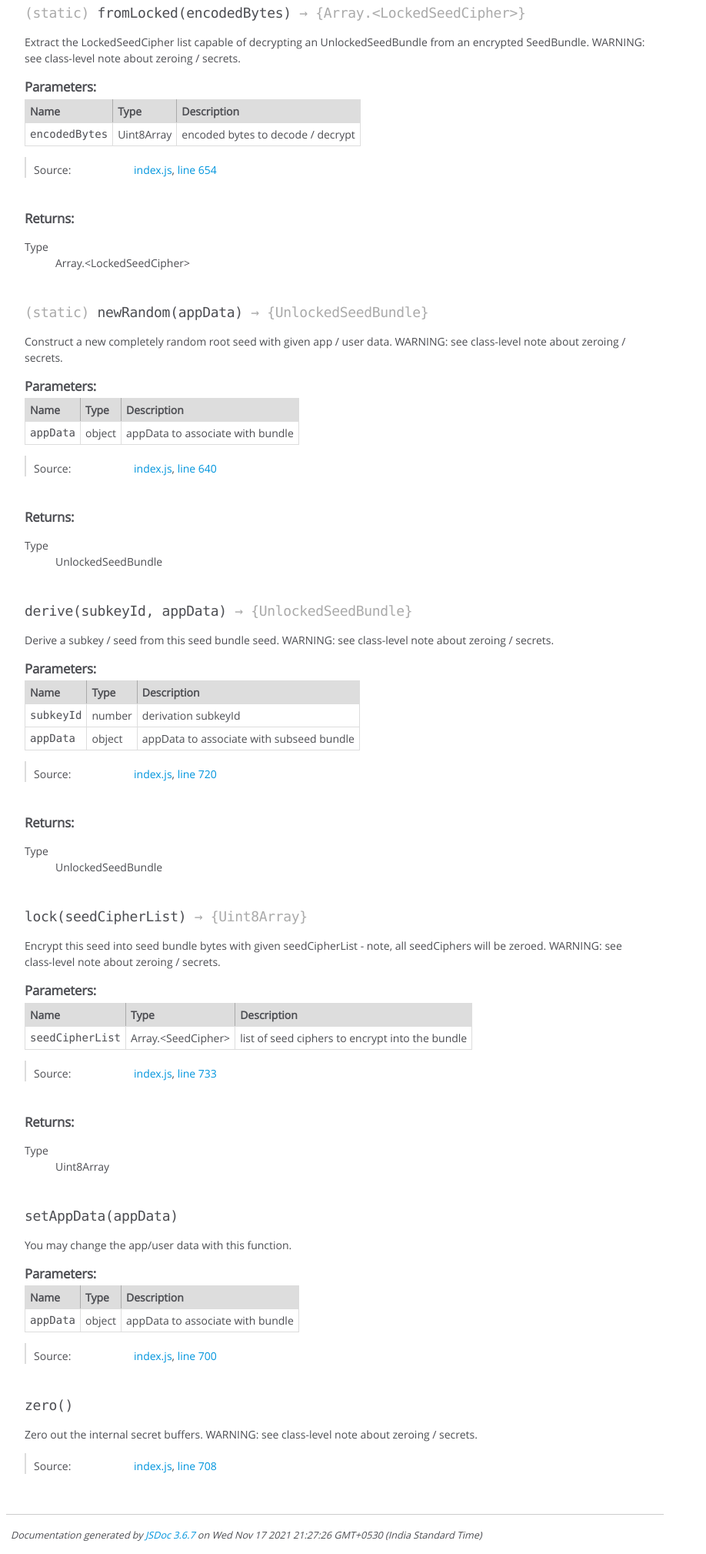
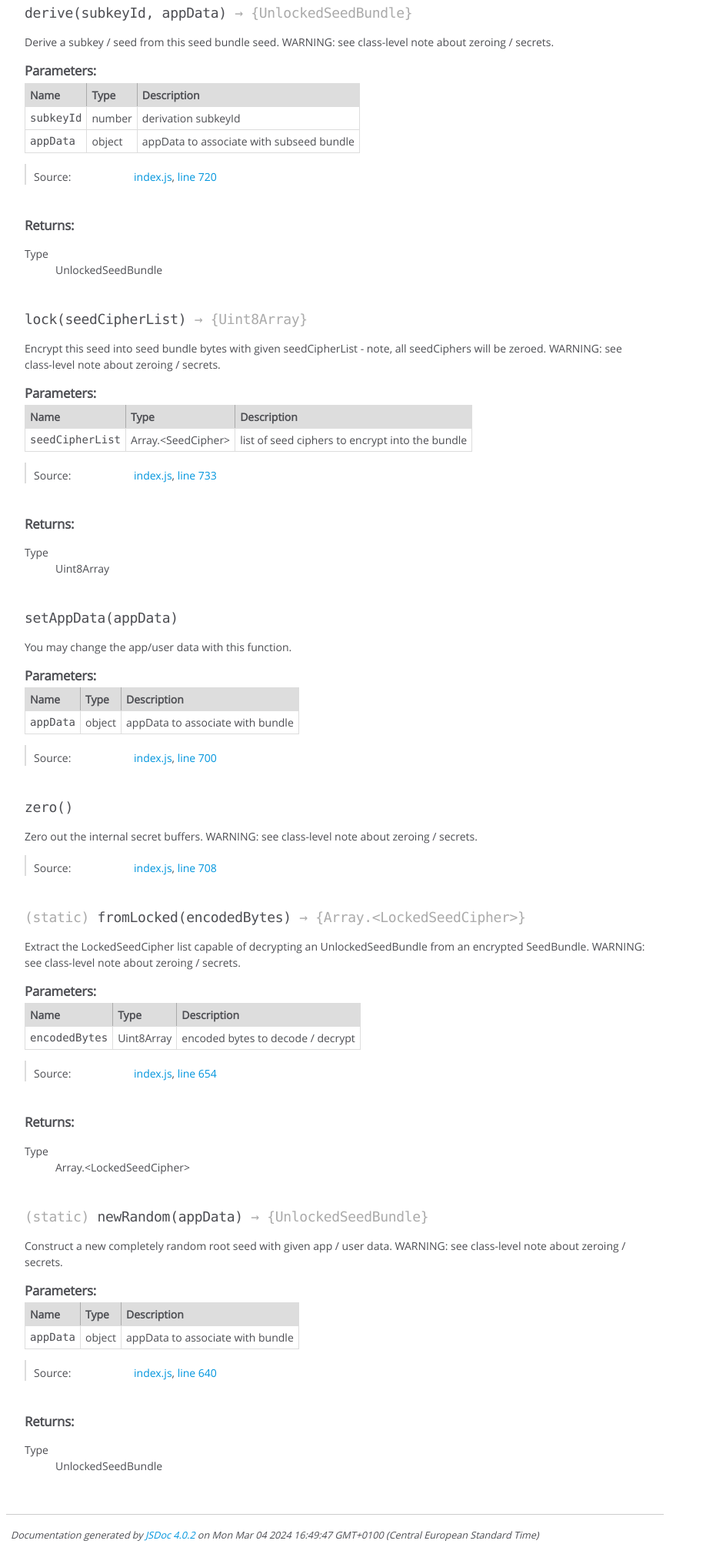
Before and after one commit to holochain/hcSeedBundle, a website: page docs/module-hcSeedBundle.UnlockedSeedBundle.html in a window 1280 px wide. Shown: the part 1233-3252 px from the top of the page at 77% size, without its empty margins (0-918 px from the left). Drawn offline with Linux system fonts and the light colour scheme.

Commit message:
Upgrade package

```diff
--- a/docs/module-hcSeedBundle.UnlockedSeedBundle.html
+++ b/docs/module-hcSeedBundle.UnlockedSeedBundle.html
@@ -377,319 +377,6 @@ WARNING: see class-level note about zeroing / secrets.
 
 
         <h3 class="subsection-title">Methods</h3>
-
-
-
-
-
-
-
-    <h4 class="name" id=".fromLocked"><span class="type-signature">(static) </span>fromLocked<span class="signature">(encodedBytes)</span><span class="type-signature"> &rarr; {Array.&lt;LockedSeedCipher>}</span></h4>
-
-
-
-
-
-
-<div class="description">
-    Extract the LockedSeedCipher list capable of decrypting
-an UnlockedSeedBundle from an encrypted SeedBundle.
-WARNING: see class-level note about zeroing / secrets.
-</div>
-
-
-
-
-
-
-
-
-
-    <h5>Parameters:</h5>
-
-
-<table class="params">
-    <thead>
-    <tr>
-
-        <th>Name</th>
-
-
-        <th>Type</th>
-
-
-
-
-
-        <th class="last">Description</th>
-    </tr>
-    </thead>
-
-    <tbody>
-
-
-        <tr>
-
-                <td class="name"><code>encodedBytes</code></td>
-
-
-            <td class="type">
-
-
-<span class="param-type">Uint8Array</span>
-
-
-
-            </td>
-
-
-
-
-
-            <td class="description last">encoded bytes to decode / decrypt</td>
-        </tr>
-
-
-    </tbody>
-</table>
-
-
-
-
-
-
-<dl class="details">
-
-
-
-
-
-
-
-
-
-
-
-
-
-
-
-
-
-
-
-
-
-
-
-
-
-
-    <dt class="tag-source">Source:</dt>
-    <dd class="tag-source"><ul class="dummy"><li>
-        <a href="index.js.html">index.js</a>, <a href="index.js.html#line654">line 654</a>
-    </li></ul></dd>
-
-
-
-
-
-
-
-</dl>
-
-
-
-
-
-
-
-
-
-
-
-
-
-
-
-<h5>Returns:</h5>
-
-
-
-
-<dl>
-    <dt>
-        Type
-    </dt>
-    <dd>
-
-<span class="param-type">Array.&lt;LockedSeedCipher></span>
-
-
-    </dd>
-</dl>
-
-
-
-
-
-
-
-
-
-
-
-
-
-    <h4 class="name" id=".newRandom"><span class="type-signature">(static) </span>newRandom<span class="signature">(appData)</span><span class="type-signature"> &rarr; {UnlockedSeedBundle}</span></h4>
-
-
-
-
-
-
-<div class="description">
-    Construct a new completely random root seed with given app / user data.
-WARNING: see class-level note about zeroing / secrets.
-</div>
-
-
-
-
-
-
-
-
-
-    <h5>Parameters:</h5>
-
-
-<table class="params">
-    <thead>
-    <tr>
-
-        <th>Name</th>
-
-
-        <th>Type</th>
-
-
-
-
-
-        <th class="last">Description</th>
-    </tr>
-    </thead>
-
-    <tbody>
-
-
-        <tr>
-
-                <td class="name"><code>appData</code></td>
-
-
-            <td class="type">
-
-
-<span class="param-type">object</span>
-
-
-
-            </td>
-
-
-
-
-
-            <td class="description last">appData to associate with bundle</td>
-        </tr>
-
-
-    </tbody>
-</table>
-
-
-
-
-
-
-<dl class="details">
-
-
-
-
-
-
-
-
-
-
-
-
-
-
-
-
-
-
-
-
-
-
-
-
-
-
-    <dt class="tag-source">Source:</dt>
-    <dd class="tag-source"><ul class="dummy"><li>
-        <a href="index.js.html">index.js</a>, <a href="index.js.html#line640">line 640</a>
-    </li></ul></dd>
-
-
-
-
-
-
-
-</dl>
-
-
-
-
-
-
-
-
-
-
-
-
-
-
-
-<h5>Returns:</h5>
-
-
-
-
-<dl>
-    <dt>
-        Type
-    </dt>
-    <dd>
-
-<span class="param-type">UnlockedSeedBundle</span>
-
-
-    </dd>
-</dl>
-
-
-
-
-
-
 
 
 
@@ -1259,6 +946,319 @@ WARNING: see class-level note about zeroing / secrets.
 
 
 
+    <h4 class="name" id=".fromLocked"><span class="type-signature">(static) </span>fromLocked<span class="signature">(encodedBytes)</span><span class="type-signature"> &rarr; {Array.&lt;LockedSeedCipher>}</span></h4>
+
+
+
+
+
+
+<div class="description">
+    Extract the LockedSeedCipher list capable of decrypting
+an UnlockedSeedBundle from an encrypted SeedBundle.
+WARNING: see class-level note about zeroing / secrets.
+</div>
+
+
+
+
+
+
+
+
+
+    <h5>Parameters:</h5>
+
+
+<table class="params">
+    <thead>
+    <tr>
+
+        <th>Name</th>
+
+
+        <th>Type</th>
+
+
+
+
+
+        <th class="last">Description</th>
+    </tr>
+    </thead>
+
+    <tbody>
+
+
+        <tr>
+
+                <td class="name"><code>encodedBytes</code></td>
+
+
+            <td class="type">
+
+
+<span class="param-type">Uint8Array</span>
+
+
+
+            </td>
+
+
+
+
+
+            <td class="description last">encoded bytes to decode / decrypt</td>
+        </tr>
+
+
+    </tbody>
+</table>
+
+
+
+
+
+
+<dl class="details">
+
+
+
+
+
+
+
+
+
+
+
+
+
+
+
+
+
+
+
+
+
+
+
+
+
+
+    <dt class="tag-source">Source:</dt>
+    <dd class="tag-source"><ul class="dummy"><li>
+        <a href="index.js.html">index.js</a>, <a href="index.js.html#line654">line 654</a>
+    </li></ul></dd>
+
+
+
+
+
+
+
+</dl>
+
+
+
+
+
+
+
+
+
+
+
+
+
+
+
+<h5>Returns:</h5>
+
+
+
+
+<dl>
+    <dt>
+        Type
+    </dt>
+    <dd>
+
+<span class="param-type">Array.&lt;LockedSeedCipher></span>
+
+
+    </dd>
+</dl>
+
+
+
+
+
+
+
+
+
+
+
+
+
+    <h4 class="name" id=".newRandom"><span class="type-signature">(static) </span>newRandom<span class="signature">(appData)</span><span class="type-signature"> &rarr; {UnlockedSeedBundle}</span></h4>
+
+
+
+
+
+
+<div class="description">
+    Construct a new completely random root seed with given app / user data.
+WARNING: see class-level note about zeroing / secrets.
+</div>
+
+
+
+
+
+
+
+
+
+    <h5>Parameters:</h5>
+
+
+<table class="params">
+    <thead>
+    <tr>
+
+        <th>Name</th>
+
+
+        <th>Type</th>
+
+
+
+
+
+        <th class="last">Description</th>
+    </tr>
+    </thead>
+
+    <tbody>
+
+
+        <tr>
+
+                <td class="name"><code>appData</code></td>
+
+
+            <td class="type">
+
+
+<span class="param-type">object</span>
+
+
+
+            </td>
+
+
+
+
+
+            <td class="description last">appData to associate with bundle</td>
+        </tr>
+
+
+    </tbody>
+</table>
+
+
+
+
+
+
+<dl class="details">
+
+
+
+
+
+
+
+
+
+
+
+
+
+
+
+
+
+
+
+
+
+
+
+
+
+
+    <dt class="tag-source">Source:</dt>
+    <dd class="tag-source"><ul class="dummy"><li>
+        <a href="index.js.html">index.js</a>, <a href="index.js.html#line640">line 640</a>
+    </li></ul></dd>
+
+
+
+
+
+
+
+</dl>
+
+
+
+
+
+
+
+
+
+
+
+
+
+
+
+<h5>Returns:</h5>
+
+
+
+
+<dl>
+    <dt>
+        Type
+    </dt>
+    <dd>
+
+<span class="param-type">UnlockedSeedBundle</span>
+
+
+    </dd>
+</dl>
+
+
+
+
+
+
+
+
+
+
+
+
+
 </article>
 
 </section>
@@ -1275,7 +1275,7 @@ WARNING: see class-level note about zeroing / secrets.
 <br class="clear">
 
 <footer>
-    Documentation generated by <a href="https://github.com/jsdoc/jsdoc">JSDoc 3.6.7</a> on Wed Nov 17 2021 21:27:26 GMT+0530 (India Standard Time)
+    Documentation generated by <a href="https://github.com/jsdoc/jsdoc">JSDoc 4.0.2</a> on Mon Mar 04 2024 16:49:47 GMT+0100 (Central European Standard Time)
 </footer>
 
 <script> prettyPrint(); </script>
```
Also changed, not shown: docs/index.html (+1 -1 lines), docs/index.js.html (+2 -2 lines), docs/module-hcSeedBundle.LockedSeedCipher.html (+1 -1 lines), docs/module-hcSeedBundle.LockedSeedCipherPwHash.html (+1 -1 lines), docs/module-hcSeedBundle.LockedSeedCipherSecurityQuestions.html (+1 -1 lines), docs/module-hcSeedBundle.SeedCipher.html (+1 -1 lines), docs/module-hcSeedBundle.SeedCipherPwHash.html (+1 -1 lines), docs/module-hcSeedBundle.SeedCipherSecurityQuestions.html (+1 -1 lines), docs/module-hcSeedBundle.html (+45 -3 lines), package.json (+9 -9 lines), .eslintrc.js (added), 1 other file.
